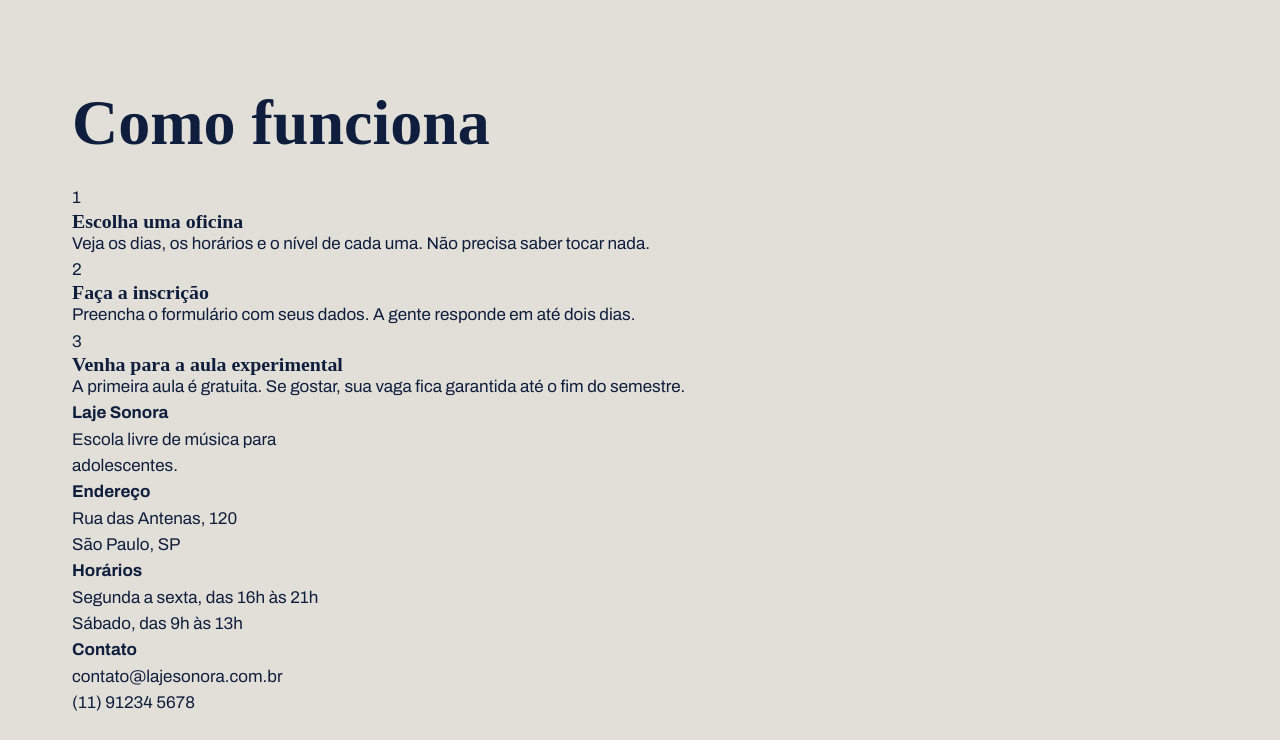
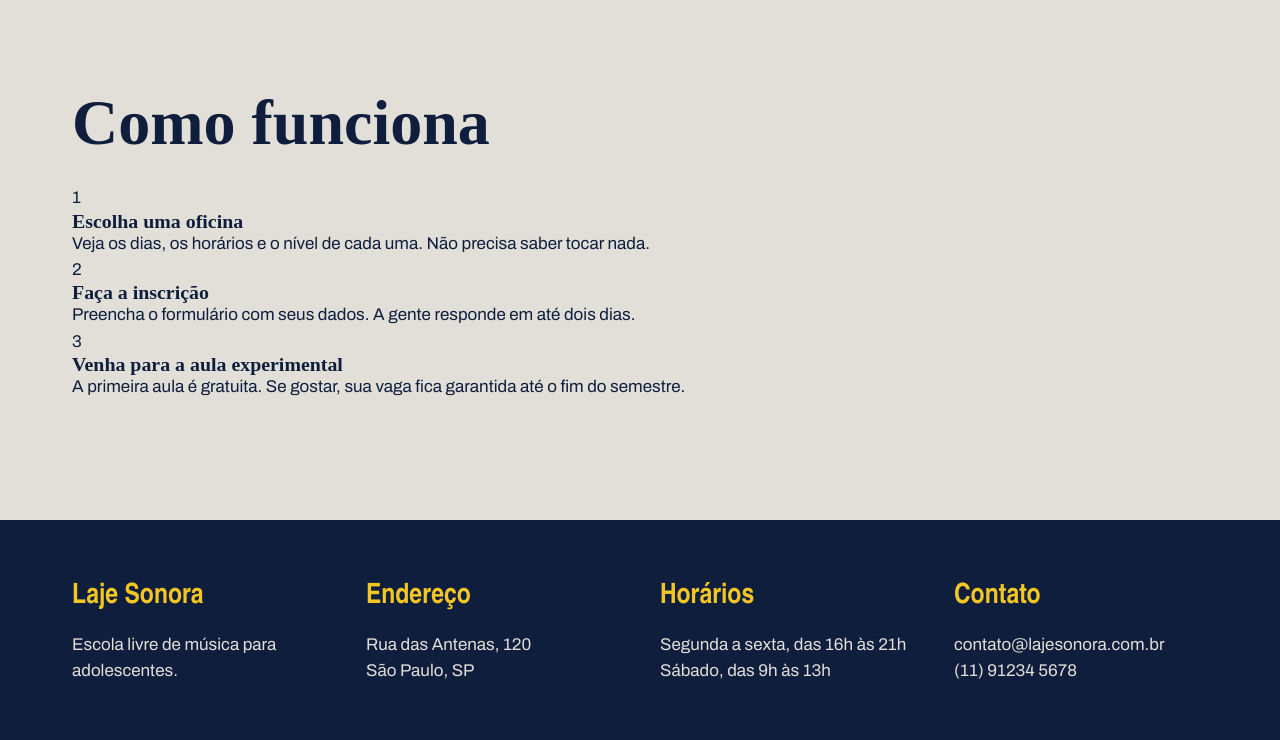
Before and after one commit to enzokarakama/EXPLORER, a plain HTML site: page index.html in a window 1280 px wide. Shown: the part 1504-2244 px from the top of the page. Before the commit the page ends 2220 px from the top, so only its background shows below. Drawn offline with Linux system fonts and the light colour scheme; a web font is replaced by a local one.

Commit message:
Página inicial pronta

```diff
--- a/index.css
+++ b/index.css
@@ -210,3 +210,49 @@ h1, h2, h3 {
   font-size: 32px;
   margin-block: 8px 12px;
 }
+
+.rodape {
+  margin-top: 120px;
+  background-color: var(--tinta);
+  color: var(--concreto);
+  padding-block: 56px;
+}
+
+.rodape-colunas {
+  display: flex;
+  gap: 40px;
+}
+
+.rodape-coluna {
+  flex: 1;
+}
+
+.rodape h4 {
+  font-family: var(--fonte-cartaz);
+  font-size: 28px;
+  color: var(--fita);
+  margin-bottom: 12px;
+}
+
+.rodape {
+  margin-top: 120px;
+  background-color: var(--tinta);
+  color: var(--concreto);
+  padding-block: 56px;
+}
+
+.rodape-colunas {
+  display: flex;
+  gap: 40px;
+}
+
+.rodape-coluna {
+  flex: 1;
+}
+
+.rodape h4 {
+  font-family: var(--fonte-cartaz);
+  font-size: 28px;
+  color: var(--fita);
+  margin-bottom: 12px;
+}
```
